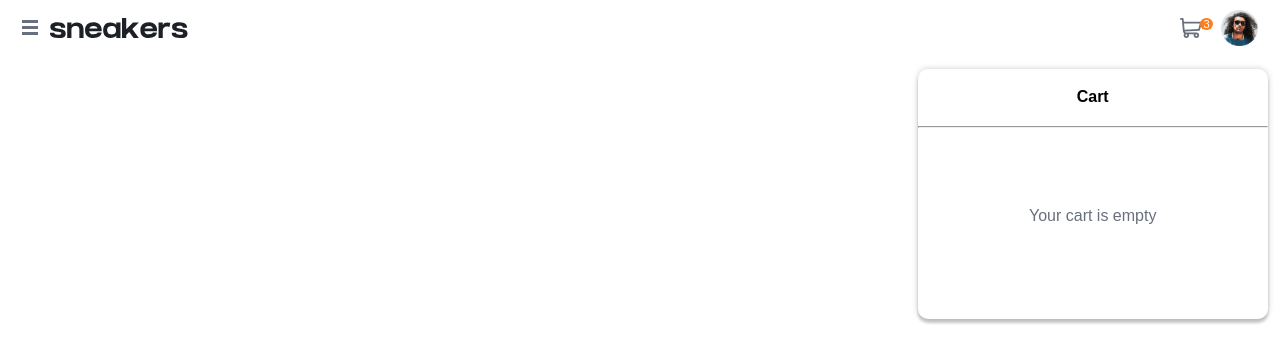
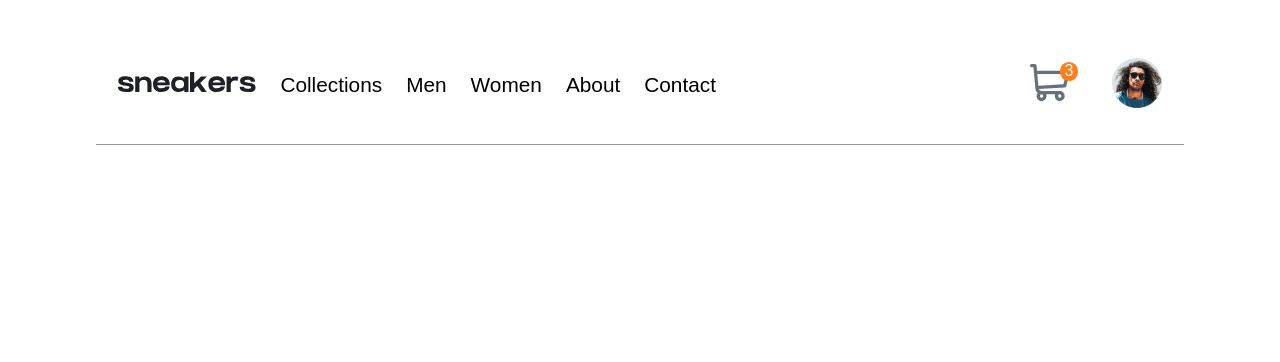
Before and after one commit to Michael-Otieno/ecommerce-product-page, a React (Create React App) app: page / in a window 1280 px wide. Shown: the top 362 px of the page. Built offline with nearby package versions, Linux system fonts and the light colour scheme; a web font is replaced by a local one.

Commit message:
make responsive navbar

```diff
--- a/src/components/Cart/Cart.css
+++ b/src/components/Cart/Cart.css
@@ -55,7 +55,115 @@ hr{
   font-weight: 400;
 }
 
+.sidebar{
+  display: block;
+  height: 100vh;
+  position: absolute;
+  left: 0;
+  top: 0;
+  width: 25rem;
+  background: rgba(0, 0, 0, 0.5);
+  z-index: 999;
+}
+
+.no-sidebar{
+  display: none;
+}
+
+.side-bar-elements{
+  background-color: #fff;
+  height: 100vh;
+  width: 15rem;
+
+}
+
+.close-icon{
+  margin-left: 1.5rem;
+  margin-top: 2rem;
+  margin-bottom: 2rem;
+}
+.sidebar--menu{
+  line-height: 2;
+  list-style: none;
+  margin: 0;
+  padding-left: 1.5rem;
+  font-weight: 400;
+  font-size: 1rem;
+
+}
+
+.desktop--menu{
+  display: none;
+}
+
 @media only screen and (min-width: 1000px) {
+
+  .sidebar{
+    display: none;
+  }
+
+  .hamburger--logo{
+    display: none;
+  }
+
+  .desktop--menu{
+    display: block;
+
+  }
+  .navbar{
+    margin: 3rem 6rem;
+    padding-bottom: 2rem;
+    border-bottom: 1px solid rgb(155, 152, 152);
+  }
+
+  .logo--menu{
+    display: flex;
+
+  }
+
+  .collection,
+  .men,
+  .women,
+  .about,
+  .contact{
+    margin-left: 1.5rem;
+    font-size: 1.3rem;
+    font-weight: 400;
+  }
+
+  .collection:hover,
+  .men:hover,
+  .women:hover,
+  .about:hover,
+  .contact:hover{
+    padding-bottom: 2.9rem;
+    border-bottom: 3px solid hsl(26, 100%, 55%);
+    cursor: pointer;
+  }
+
+  .avatar{
+    width: 50px;
+    margin-left: 1.4rem;
+  }
+
+
+  .cart{
+    width: 40px;
+  }
+
+  .total{
+    bottom: 60%;
+    font-size: 1rem;
+    padding: .01rem .3rem;
+  }
+
+  .toggle{
+    z-index: 999;
+    background-color: white;
+    right:-90px;
+    width: 25rem;
+    font-size: 1.3rem;
+  }
 
 
 }
--- a/src/components/Cart/Cart.js
+++ b/src/components/Cart/Cart.js
@@ -4,7 +4,7 @@ import './Cart.css'
 import cart from '../../images/icon-cart.svg'
 
 export default function Cart(){
-  const [showCart, setShowCart] = useState(true);
+  const [showCart, setShowCart] = useState(false);
 
   function toggleCart(){
     setShowCart(prevMode => !prevMode)
--- a/src/components/Navbar/Navbar.js
+++ b/src/components/Navbar/Navbar.js
@@ -1,38 +1,78 @@
-import './Navbar.css'
-import Cart from '../Cart/Cart'
-import {useState} from 'react'
+import "./Navbar.css";
+import Cart from "../Cart/Cart";
+import { useState } from "react";
 
-import hamburger from '../../images/icon-menu.svg'
-import avatar from '../../images/image-avatar.png'
-import logo from '../../images/logo.svg'
+import hamburger from "../../images/icon-menu.svg";
+import close from "../../images/icon-close.svg";
+import avatar from "../../images/image-avatar.png";
+import logo from "../../images/logo.svg";
 
+export default function Navbar(props) {
+  const [sidebar, setSidebar] = useState(false);
 
-export default function Navbar(props){
+  function toggleSidebar() {
+    setSidebar((prevMode) => !prevMode);
+  }
 
-
+  function closeSidebar() {
+    setSidebar((prevMode) => !prevMode);
+  }
 
   return (
     <div className="navbar">
       <div className="hamburger--logo">
         <div className="hamburger">
-          <img src={hamburger} alt="hamburger icon" />
+          <img src={hamburger} alt="hamburger icon" onClick={toggleSidebar} />
+
+          {/* sidebar */}
+          <div className={sidebar ? "sidebar" : "no-sidebar"}>
+            <div className="side-bar-elements">
+              <img
+                className="close-icon"
+                src={close}
+                alt="close icon"
+                onClick={closeSidebar}
+              />
+              <ul className="sidebar--menu">
+                <li>Collections</li>
+                <li>Men</li>
+                <li>Women</li>
+                <li>About</li>
+                <li>Contact</li>
+              </ul>
+            </div>
+          </div>
         </div>
         <div className="hamburger">
           <img src={logo} alt="logo" />
         </div>
       </div>
 
-      <div  className="basket--profile">
+      {/* desktop navbar */}
+      <div className="desktop--menu">
+       <div >
+       <img
+        src={logo}
+        alt="logo"
+        />
+        <a className="collection">Collections</a>
+        <a className="men">Men</a>
+        <a className="women">Women</a>
+        <a className="about">About</a>
+        <a className="contact">Contact</a>
+
+       </div>
+      </div>
+      {/* desktop navbar end */}
+
+      {/* cart and profile photo */}
+      <div className="basket--profile">
         <Cart />
-      <div >
-        <img
-        className="avatar"
-        src={avatar}
-        alt="shopping cart"
-        />
+        <div>
+          <img className="avatar" src={avatar} alt="shopping cart" />
+        </div>
       </div>
+      {/* cart and profile end */}
     </div>
-
-    </div>
-  )
+  );
 }
```
Also changed, not shown: src/components/Imgs/Imgs.js (added, +7 -0 lines), src/components/Imgs/Imgs.css (added), src/components/Navbar/Navbar.css (line endings or trailing spaces).
